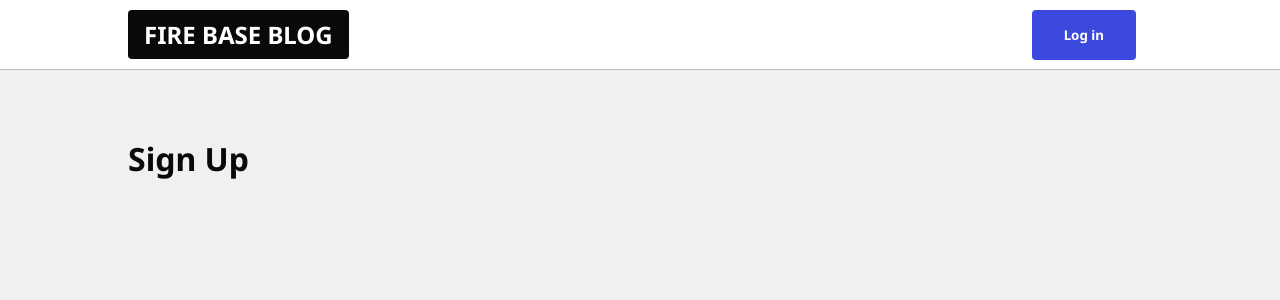
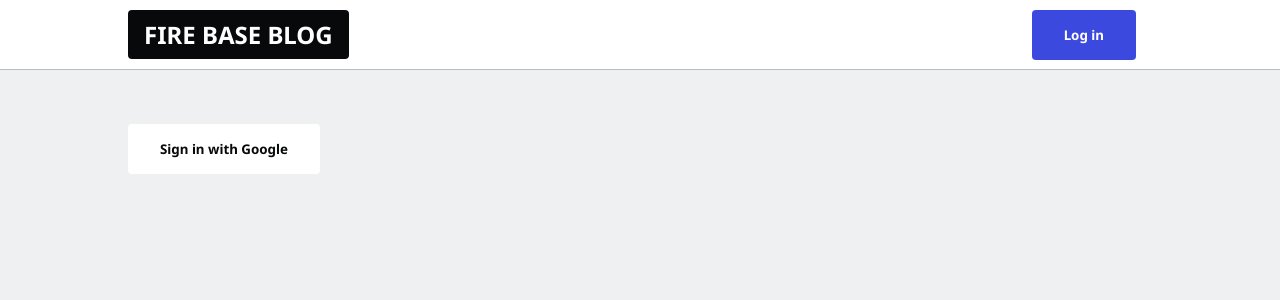
Before and after one commit to jordantannen/FirebaseBlog, a Next.js app: page /enter in a window 1280 px wide. Shown: the top 300 px of the page. Built offline with nearby package versions, Linux system fonts and the light colour scheme.

Commit message:
Add Google Authentication

```diff
--- a/lib/firebase.js
+++ b/lib/firebase.js
@@ -4,6 +4,8 @@ import { getAnalytics } from "firebase/analytics";
 import 'firebase/compat/auth';
 import 'firebase/compat/firestore';
 import 'firebase/compat/storage';
+import firebase from 'firebase/compat/app'
+import { FirebaseApp } from "firebase/app";
 // TODO: Add SDKs for Firebase products that you want to use
 // https://firebase.google.com/docs/web/setup#available-libraries
 
@@ -20,8 +22,13 @@ const firebaseConfig = {
 };
 
 // Initialize Firebase
-const app = initializeApp(firebaseConfig);
-const analytics = getAnalytics(app);
+// const app = initializeApp(firebaseConfig);
+
+if (!firebase.apps.length) {
+    firebase.initializeApp(firebaseConfig)
+}
+
+// const analytics = getAnalytics(app);
 export const auth = firebase.auth();
 export const firestore = firebase.firestore();
 export const storage = firebase.storage();
--- a/pages/enter.js
+++ b/pages/enter.js
@@ -1,11 +1,34 @@
-export default function EnterPage({ }) {
+import { auth, googleAuthProvider } from "../lib/firebase"
+
+export default function EnterPage(props) {
+    const user = null
+    const username = null
+
     return (
         <main>
-            <h1>Sign Up</h1>
+            {/* If user signed out, show sign in button,  signed out, show signout button,
+            signed in but no user name, requests the username form */}
+            {user ? !username ? <UsernameForm/> : <SignOutButton/> : <SignInButton/> }
         </main>
     )
 
-    function SignInButton(){
+    function SignInButton() {
+        const signInWithGoogle = async () => {
+            await auth.signInWithPopup(googleAuthProvider)
+        }
 
+        return (
+            <button className="btn-google" onClick={signInWithGoogle}>
+                Sign in with Google
+            </button>
+        )
+    }
+
+    function SignOutButton() {
+        return <button onClick={() => auth.signOut()}>Sign Out</button>
+    }
+
+    function UsernameForm() {
+        return null;
     }
 }
```
